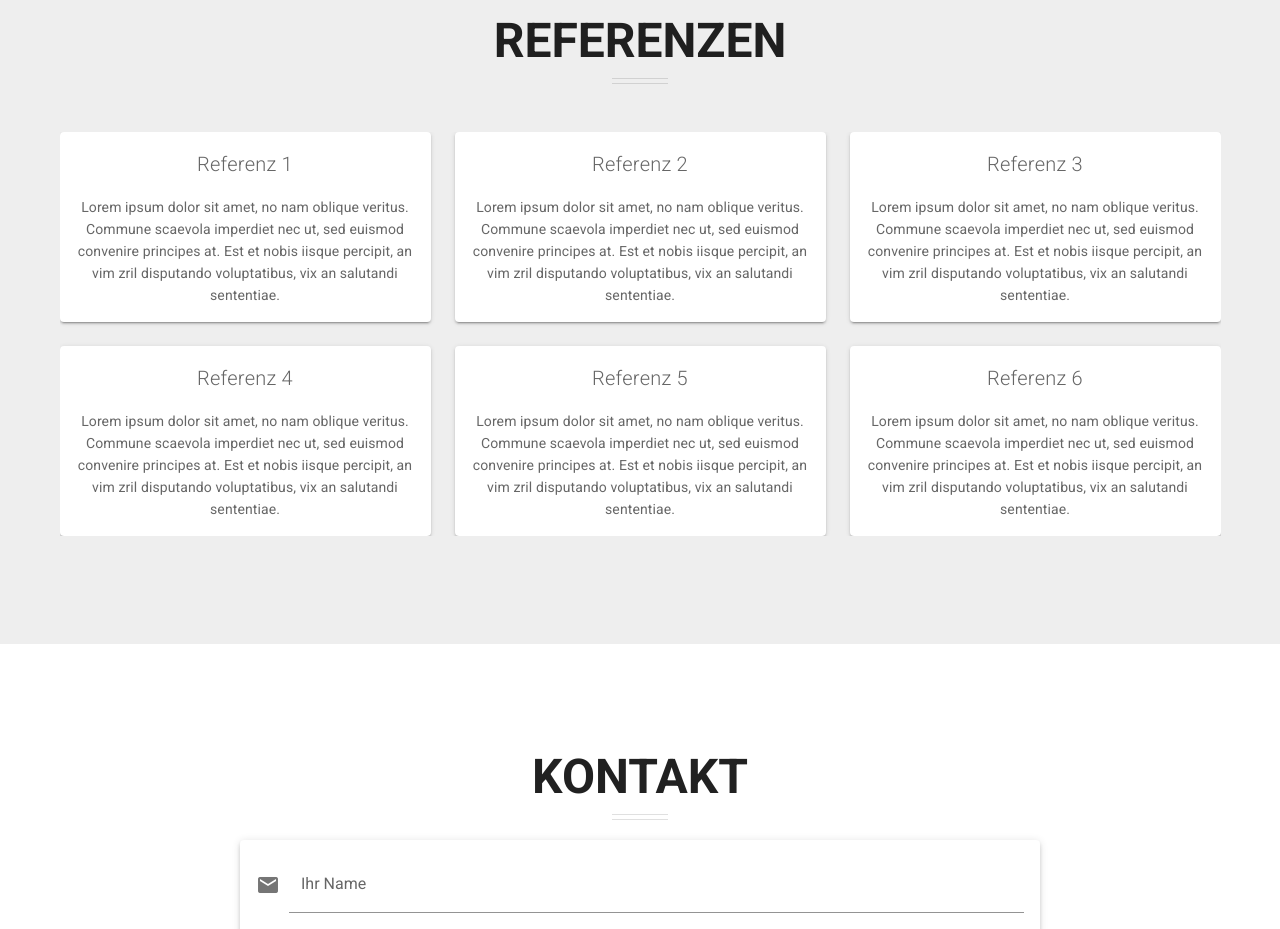
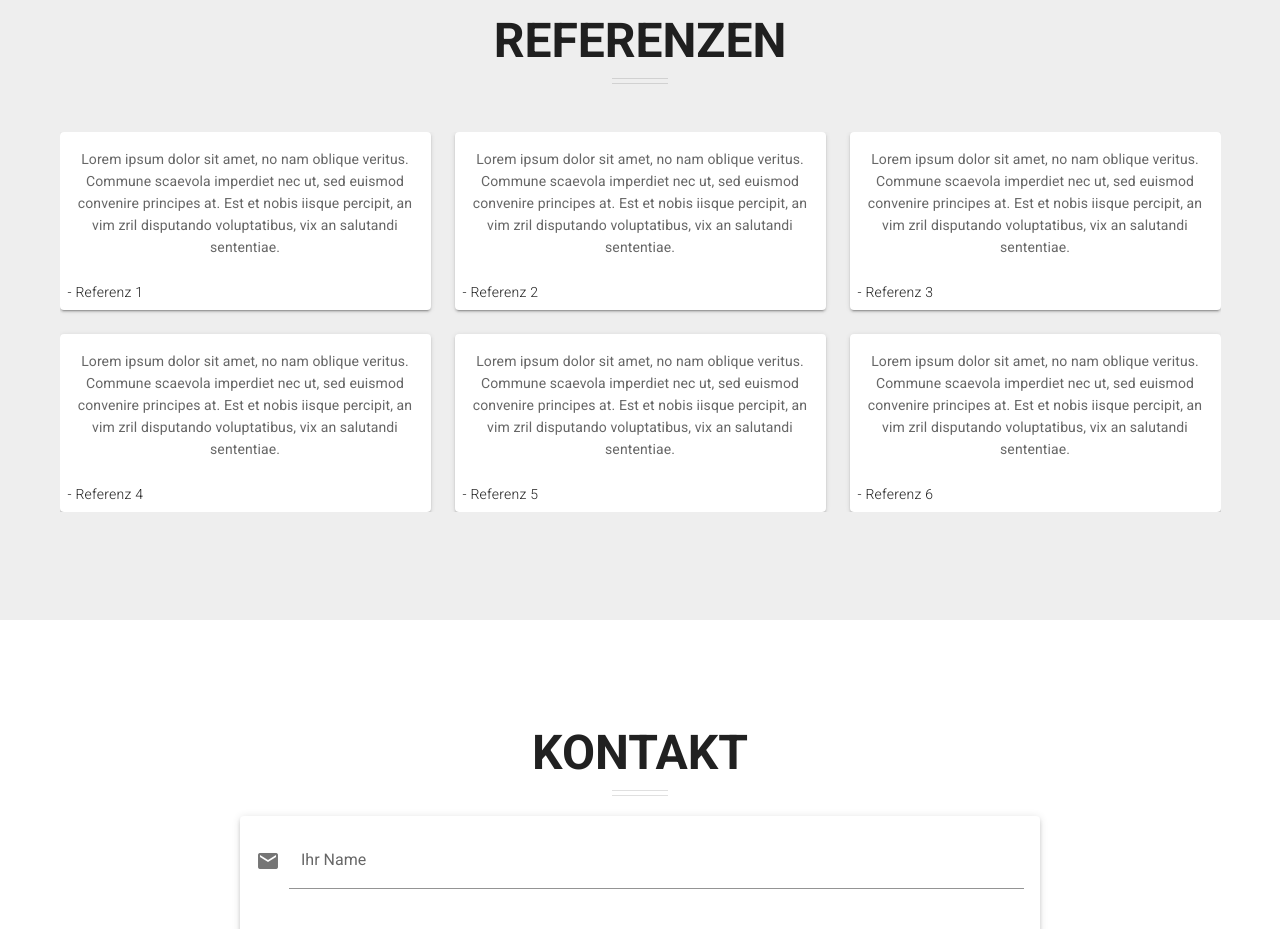
Before and after one commit to jnschbrt/website-portfolio, a Vue app: page / in a window 1280 px wide. Shown: the part 3980-4909 px from the top of the page. Built offline with nearby package versions, Linux system fonts and the light colour scheme; some icons are missing.

Commit message:
ref quoute style

```diff
--- a/src/components/References.vue
+++ b/src/components/References.vue
@@ -16,11 +16,13 @@
       <v-responsive>
         <v-layout row wrap class="justify-around">
           <v-flex xs12 sm6 md4 lg4 v-for="(item, i) in references" :key="i">
-            <v-card class="ma-3" max-width="600">
-              <v-card-subtitle justify="left">
-                <span class="title font-weight-light">{{ item.title }}</span>
-              </v-card-subtitle>
+            <v-card class="ma-3" max-width="600" elevation="2">
               <v-card-text> {{ item.text }}</v-card-text>
+              <v-card-actions>
+                <span class="body-2 font-weight-light">
+                  - {{ item.title }}</span
+                >
+              </v-card-actions>
             </v-card>
           </v-flex>
         </v-layout>
```
